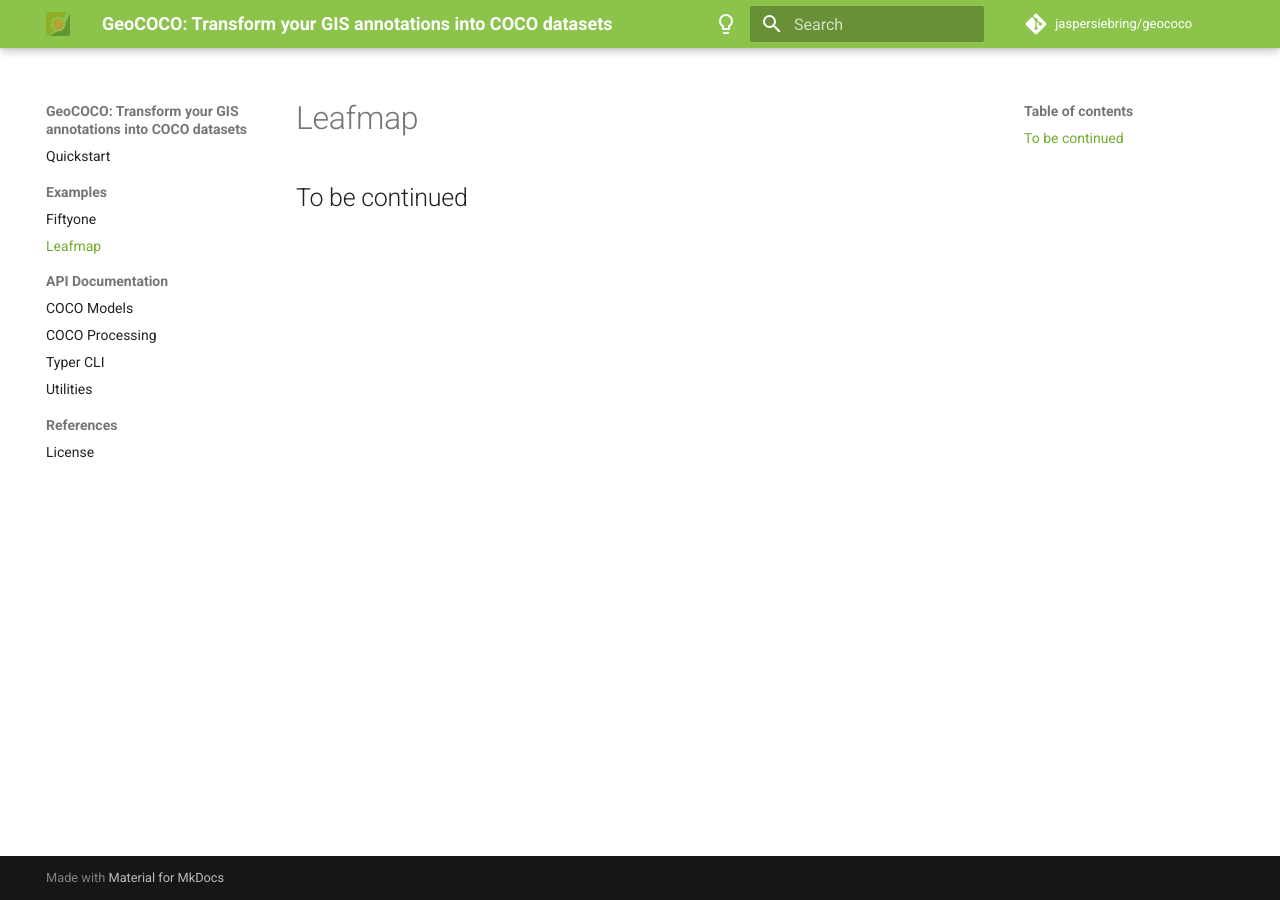
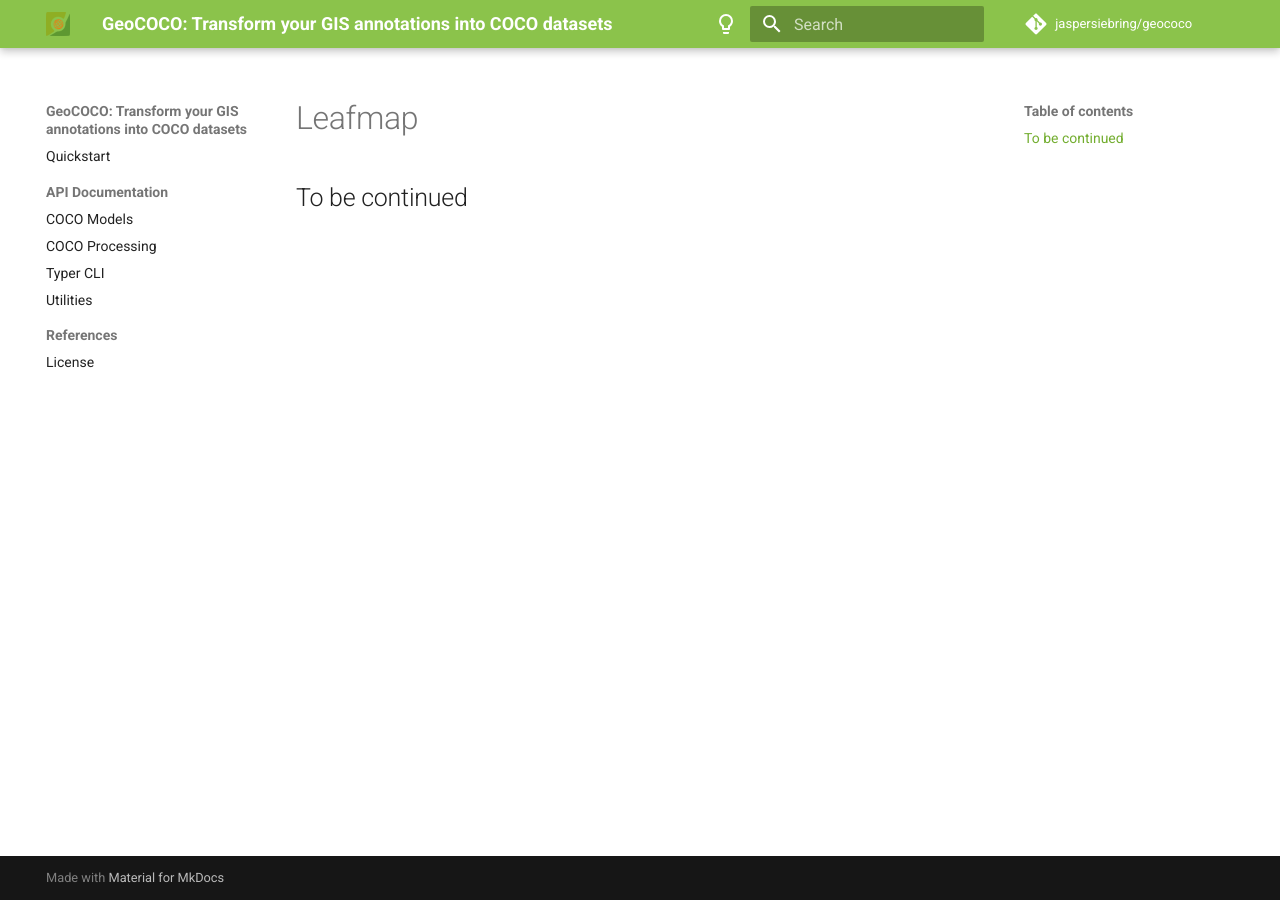
Before and after one commit to jaspersiebring/GeoCOCO, an MkDocs documentation site: the page built from docs/leafmap.md, in a window 1280 px wide. Built offline with MkDocs 1.6.1 and Material for MkDocs 9.7.7, drawn with Linux system fonts in a browser that asks for light colours; comment, search, counter and statistics services are not loaded.

Commit message:
Dropped placeholder refs

```diff
--- a/mkdocs.yml
+++ b/mkdocs.yml
@@ -6,9 +6,6 @@ repo_name: jaspersiebring/geococo
 
 nav:
 - Quickstart: index.md
-- Examples:
-    - Fiftyone: fiftyone.md
-    - Leafmap: leafmap.md
 - API Documentation:
   - COCO Models: models.md
   - COCO Processing: processing.md
```
